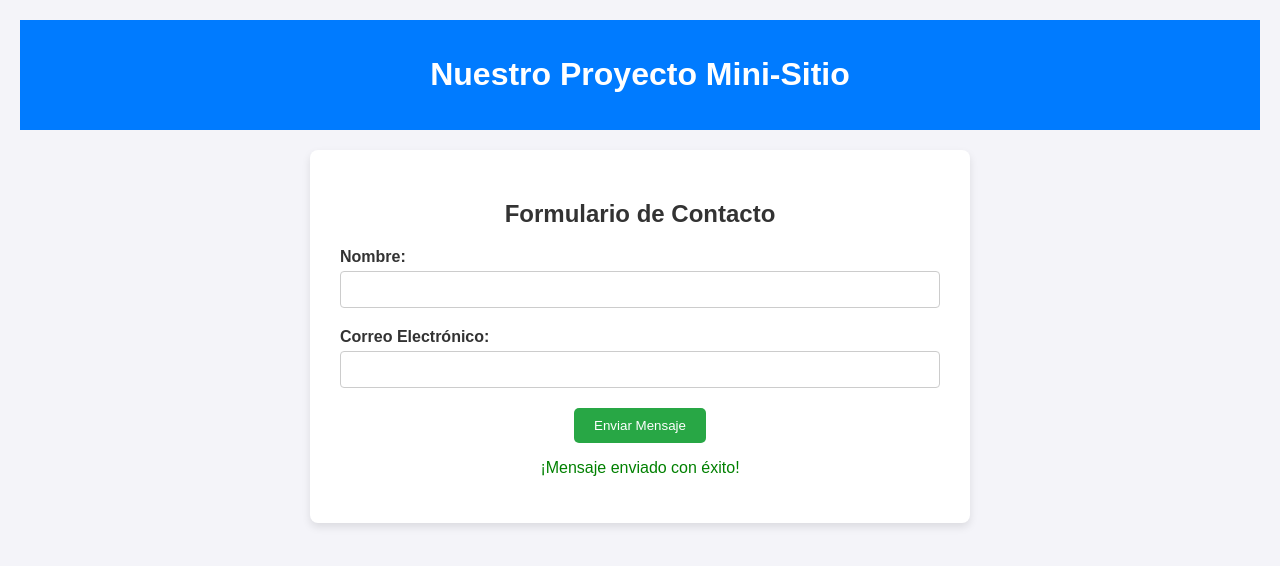
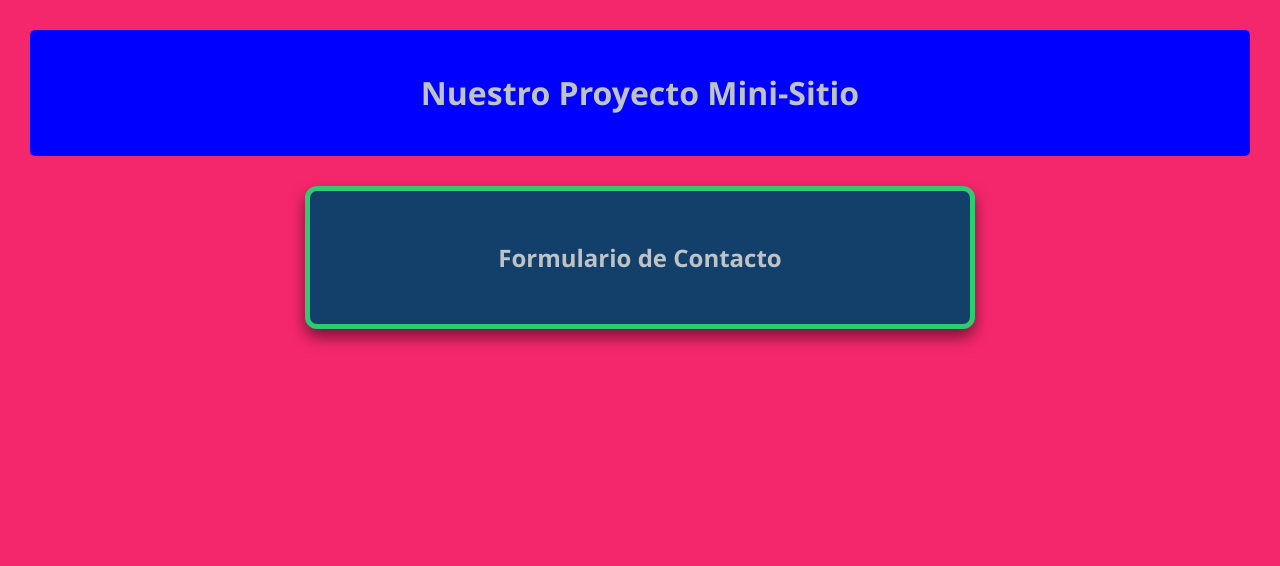
Before and after one commit to ChavezParra/mini-sitio-v5, a plain HTML site: page index.html in a window 1280 px wide. Both pictures are taken after typing "Sample", "name@example.com" into the empty fields and a click on the button "Enviar Mensaje". Drawn offline with Linux system fonts and the light colour scheme.

Commit message:
feat: Implementa temas mas brillantes y un cambio a flujo UI para el formulario

```diff
--- a/script.js
+++ b/script.js
@@ -1,30 +1,33 @@
-// [Cambio Signif. #4] Implementación de validación simple
 document.getElementById('contacto-form').addEventListener('submit', function(event) {
-    event.preventDefault(); // Evita el envío por defecto del formulario
+    event.preventDefault();
 
-    const nombre = document.getElementById('nombre').value;
-    const email = document.getElementById('email').value;
+    const nombre = document.getElementById('nombre').value.trim();
+    const email = document.getElementById('email').value.trim();
     const feedback = document.getElementById('mensaje-feedback');
 
-    // Validación: verifica si el campo nombre está vacío o solo contiene espacios
-    if (nombre.trim() === '') {
-        // [Cambio Signif. #4] Lógica para manejar error
-        feedback.textContent = 'El campo Nombre es obligatorio.';
-        feedback.style.color = 'red';
+    // Validación
+    if (nombre === '' || email === '') {
+        feedback.textContent = 'ERROR: Todos los campos son obligatorios.';
+        feedback.style.color = '#e74c3c'; // Rojo para error
         return;
     }
 
-    // Validación: verifica si el campo email está vacío
-    if (email.trim() === '') {
-        // [Cambio Signif. #4] Lógica para manejar error
-        feedback.textContent = 'El campo Correo Electrónico es obligatorio.';
-        feedback.style.color = 'red';
-        return;
+    // CAMBIO SIGNIFICATIVO: Flujo de UI al tener éxito
+
+    // 1. Ocultar el formulario
+    document.getElementById('contacto-form').style.display = 'none';
+
+    // 2. Mostrar un mensaje de éxito grande y visible
+    const mainContainer = document.querySelector('main');
+    const successDiv = document.createElement('div');
+    successDiv.className = 'success-message';
+    successDiv.textContent = `¡Gracias, ${nombre}! Tu mensaje ha sido enviado.`;
+
+    // Aseguramos que el mensaje no se duplique si se intenta enviar de nuevo (aunque el form está oculto)
+    if (!document.querySelector('.success-message')) {
+        mainContainer.appendChild(successDiv);
     }
 
-    // Si ambas validaciones pasan:
-    // [Cambio Signif. #4] Lógica para manejar éxito
-    feedback.textContent = '¡Mensaje enviado con éxito!';
-    feedback.style.color = 'green';
-    document.getElementById('contacto-form').reset(); // Limpia el formulario
+    // 3. Limpiar el feedback anterior
+    feedback.textContent = '';
 });
--- a/styles.css
+++ b/styles.css
@@ -1,59 +1,83 @@
-/* [Cambio Signif. #2] Estilos base y tipografía */
+/* CAMBIO SIGNIFICATIVO EN ESTILOS: Tema Oscuro y Vibrante */
 body {
-    font-family: Arial, sans-serif;
-    background-color: #f4f4f9;
-    color: #333;
+    font-family: 'Segoe UI', Tahoma, Geneva, Verdana, sans-serif;
+    /* Fondo oscuro notorio */
+    background-color: #F5276C;
+    color: #ecf0f1; /* Texto claro */
     margin: 0;
-    padding: 20px;
+    padding: 30px;
     text-align: center;
 }
 
 header {
-    background-color: #007bff;
+    /* Color de encabezado que contraste */
+    background-color: #0000FF;
     color: white;
-    padding: 15px;
-    margin-bottom: 20px;
+    padding: 20px;
+    margin-bottom: 30px;
+    border-radius: 5px;
+}
+
+h1, h2 {
+    color: #bdc3c7; /* Títulos llamativos */
 }
 
 main {
     max-width: 600px;
     margin: 0 auto;
-    background-color: white;
+    background-color: #133f6b; /* Contenedor oscuro */
     padding: 30px;
-    border-radius: 8px;
-    box-shadow: 0 4px 8px rgba(0, 0, 0, 0.1);
+    border-radius: 12px;
+
+    /* Borde y sombra prominente */
+    border: 5px solid #2ecc71;
+    box-shadow: 0 8px 15px rgba(0, 0, 0, 0.5);
 }
 
 .campo {
-    margin-bottom: 20px;
+    margin-bottom: 25px;
     text-align: left;
 }
 
 label {
     display: block;
-    margin-bottom: 5px;
+    margin-bottom: 8px;
     font-weight: bold;
+    color: #bdc3c7;
 }
 
 input[type="text"], input[type="email"] {
     width: 100%;
-    padding: 10px;
-    border: 1px solid #ccc;
-    border-radius: 4px;
+    padding: 12px;
+    border: 2px solid #7f8c8d;
+    border-radius: 6px;
     box-sizing: border-box;
+    background-color: #2c3e50;
+    color: #ecf0f1;
 }
 
-/* [Cambio Signif. #5] Estilo de componente: Botón */
+/* Estilo de componente: Botón totalmente distinto */
 #btn-enviar {
-    background-color: #28a745;
-    color: white;
-    padding: 10px 20px;
+    background-color: #C0C0C0;
+    color: #2c3e50;
+    font-weight: bold;
+    padding: 12px 25px;
     border: none;
-    border-radius: 5px;
+    border-radius: 8px;
     cursor: pointer;
-    transition: background-color 0.3s ease;
+    transition: background-color 0.3s ease, transform 0.1s ease;
 }
 
 #btn-enviar:hover {
-    background-color: #1e7e34;
+    background-color: #49ced8;
+    transform: translateY(-2px);
 }
+
+/* Estilo para el mensaje de éxito notorio (será manejado por JS) */
+.success-message {
+    color: #2ecc71;
+    font-size: 2em;
+    font-weight: bold;
+    margin-top: 50px;
+    display: none; /* Inicialmente oculto */
+}
```
